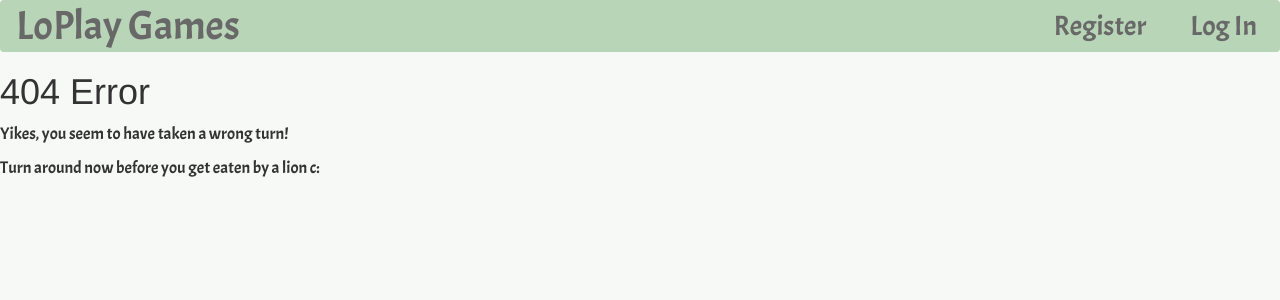
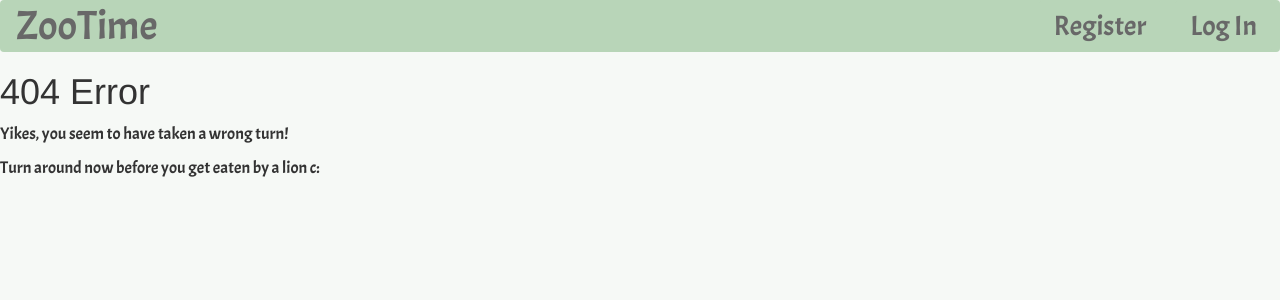
Before and after one commit to gracehseu/zoo, a Flask app: page /habitat/1 in a window 1280 px wide. Shown: the top 300 px of the page. Run offline with Flask 2, Linux system fonts and the light colour scheme; some libraries are stand-ins or nearby versions.

Commit message:
removed loplay folder and fixed animal icons

```diff
--- a/app/templates/base.html
+++ b/app/templates/base.html
@@ -16,7 +16,7 @@
          <nav class="navbar">
             <div class="container-fluid">
                 <div class="navbar-header">
-                    <a class="navbar-brand" href="/">LoPlay Games</a>
+                    <a class="navbar-brand" href="/">ZooTime</a>
                 </div>
                 <ul class="nav navbar-nav navbar-right">
 
```
Also changed, not shown: app/static/animal_icon/alligator.png, app/static/animal_icon/black_bear.png, app/static/animal_icon/camel.png, app/static/animal_icon/elephant.png, app/static/animal_icon/hippo.png, app/static/animal_icon/lion.png, app/static/animal_icon/monkey.png, app/static/animal_icon/polar_bear.png, app/static/animal_icon/rhino.png.
